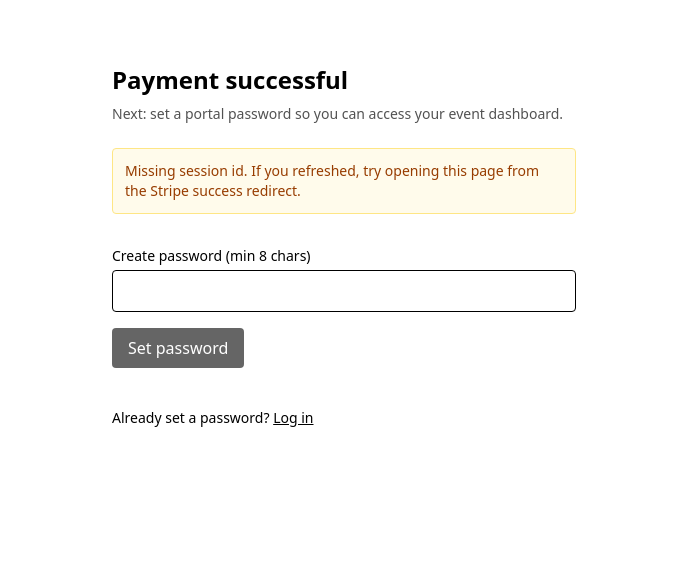
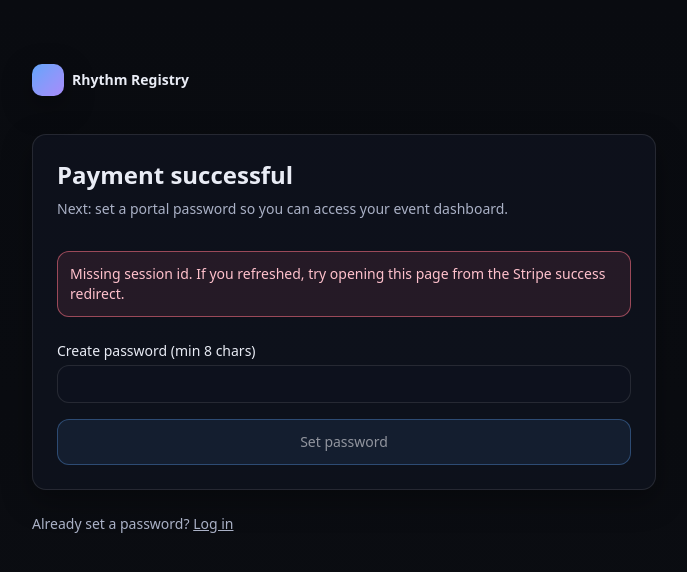
Before and after one commit to thomasarvick-Arbytals/rhythm-registry-mvp, a Next.js app: page /success in a window 1280 px wide. Shown: the top 572 px of the page, without its empty margins (296-983 px from the left). Built offline with nearby package versions, Linux system fonts and the light colour scheme.

Commit message:
UI: apply wireframe theme to success/set-password page

```diff
--- a/src/app/success/SuccessClient.tsx
+++ b/src/app/success/SuccessClient.tsx
@@ -1,6 +1,7 @@
 'use client';
 
-import { useSearchParams, useRouter } from 'next/navigation';
+import { Field, Input, Notice, PrimaryButton, PublicShell } from '@/components/ui/PublicShell';
+import { useRouter, useSearchParams } from 'next/navigation';
 import { useState } from 'react';
 
 export default function SuccessClient() {
@@ -13,61 +14,57 @@ export default function SuccessClient() {
   const [msg, setMsg] = useState<string | null>(null);
 
   return (
-    <main className="mx-auto max-w-lg px-6 py-16">
-      <h1 className="text-2xl font-semibold">Payment successful</h1>
-      <p className="mt-2 text-sm text-neutral-600">Next: set a portal password so you can access your event dashboard.</p>
-
+    <PublicShell
+      title="Payment successful"
+      subtitle="Next: set a portal password so you can access your event dashboard."
+      footer={
+        <>
+          Already set a password?{' '}
+          <a className="underline hover:text-[#e9ecf5]" href="/login">
+            Log in
+          </a>
+        </>
+      }
+    >
       {!sessionId ? (
-        <div className="mt-6 rounded border border-amber-200 bg-amber-50 p-3 text-sm text-amber-800">
+        <Notice>
           Missing session id. If you refreshed, try opening this page from the Stripe success redirect.
-        </div>
+        </Notice>
       ) : null}
 
       <form
-        className="mt-8 space-y-4"
+        className="mt-6 space-y-4"
         onSubmit={async (e) => {
           e.preventDefault();
           setLoading(true);
           setMsg(null);
+
           const res = await fetch('/api/auth/set-password', {
             method: 'POST',
             headers: { 'content-type': 'application/json' },
             body: JSON.stringify({ sessionId, password }),
           });
+
           if (!res.ok) {
             const text = await res.text().catch(() => '');
             setMsg(text ? `Could not set password: ${text}` : 'Could not set password. Please contact support.');
             setLoading(false);
             return;
           }
+
           setMsg('Password set. Redirecting to login…');
           setTimeout(() => router.push('/login'), 800);
           setLoading(false);
         }}
       >
-        <label className="block">
-          <div className="text-sm font-medium">Create password (min 8 chars)</div>
-          <input
-            className="mt-1 w-full rounded border px-3 py-2"
-            type="password"
-            value={password}
-            onChange={(e) => setPassword(e.target.value)}
-          />
-        </label>
+        <Field label="Create password (min 8 chars)">
+          <Input type="password" value={password} onChange={(e) => setPassword(e.target.value)} />
+        </Field>
 
-        {msg ? <div className="rounded border bg-neutral-50 p-2 text-sm">{msg}</div> : null}
+        {msg ? <Notice variant="info">{msg}</Notice> : null}
 
-        <button className="rounded bg-black px-4 py-2 text-white disabled:opacity-60" disabled={loading || password.length < 8}>
-          {loading ? 'Saving…' : 'Set password'}
-        </button>
+        <PrimaryButton disabled={loading || password.length < 8}>{loading ? 'Saving…' : 'Set password'}</PrimaryButton>
       </form>
-
-      <div className="mt-10 text-sm">
-        Already set a password?{' '}
-        <a className="underline" href="/login">
-          Log in
-        </a>
-      </div>
-    </main>
+    </PublicShell>
   );
 }
--- a/src/app/success/page.tsx
+++ b/src/app/success/page.tsx
@@ -1,9 +1,16 @@
 import { Suspense } from 'react';
+import { PublicShell } from '@/components/ui/PublicShell';
 import SuccessClient from './SuccessClient';
 
 export default function SuccessPage() {
   return (
-    <Suspense fallback={<div className="mx-auto max-w-lg px-6 py-16">Loading…</div>}>
+    <Suspense
+      fallback={
+        <PublicShell title="Payment successful" subtitle="Loading your order…">
+          <div className="text-sm text-[#aab1c6]">Loading…</div>
+        </PublicShell>
+      }
+    >
       <SuccessClient />
     </Suspense>
   );
```
